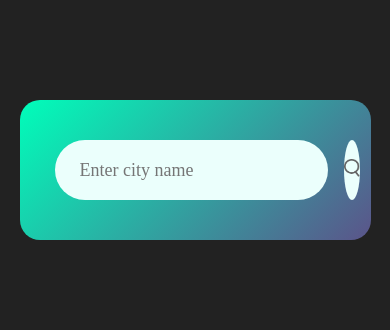
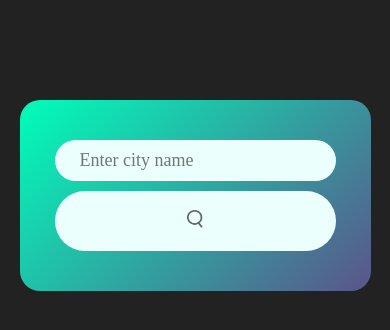
Before and after one commit to Mounika7207836175/Java-Script, a plain HTML site: page weather-forecast/index.html in a window 390 px wide. Drawn offline with Linux system fonts and the light colour scheme.

Commit message:
forecast app done

```diff
--- a/weather-forecast/styles.css
+++ b/weather-forecast/styles.css
@@ -106,3 +106,19 @@ body{
     margin-top: 10px;
     display: none;
 }
+
+@media (max-width: 600px) {
+    .search {
+      flex-direction: column;
+    }
+
+    .search input {
+      margin: 0 0 10px 0;
+      width: 100%;
+    }
+
+    .search button {
+      width: 100%;
+      border-radius: 30px;
+    }
+  }
```
